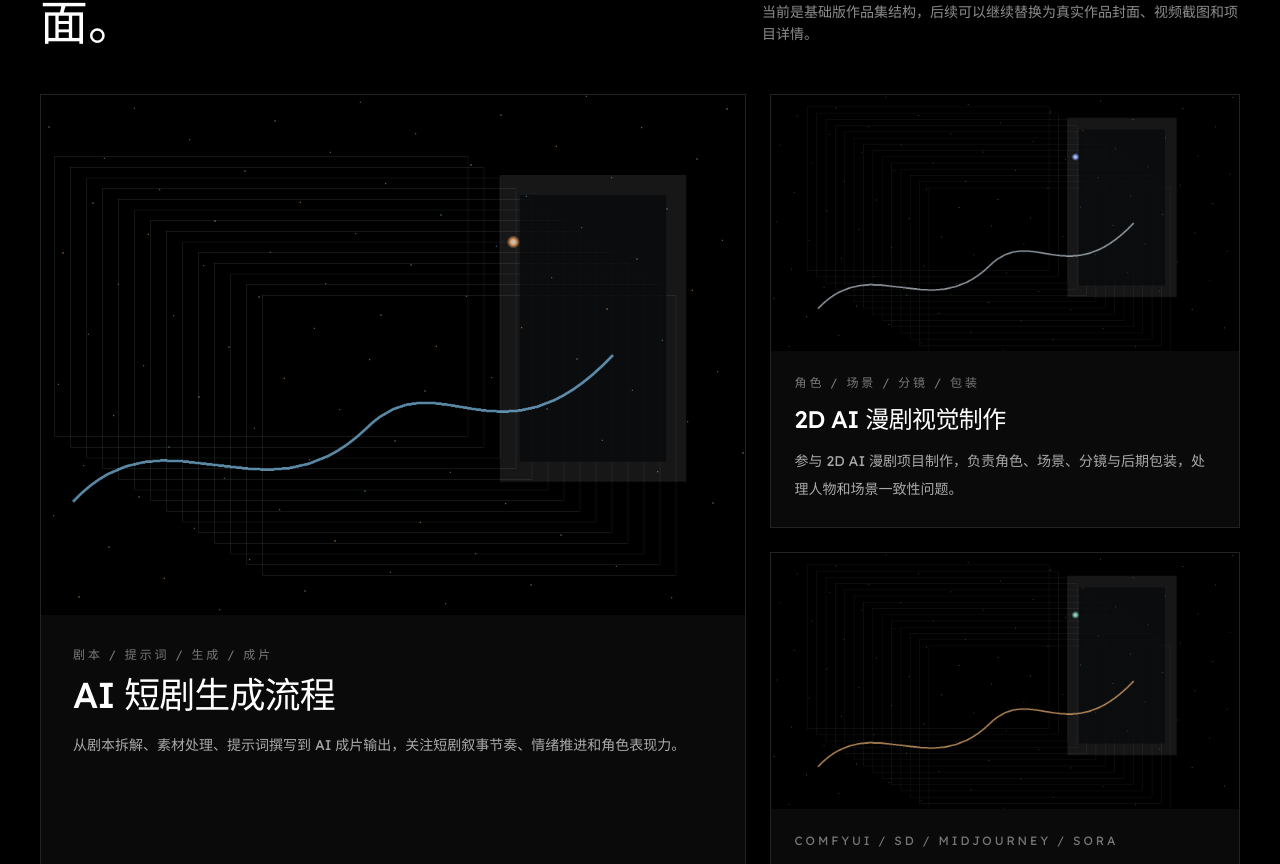
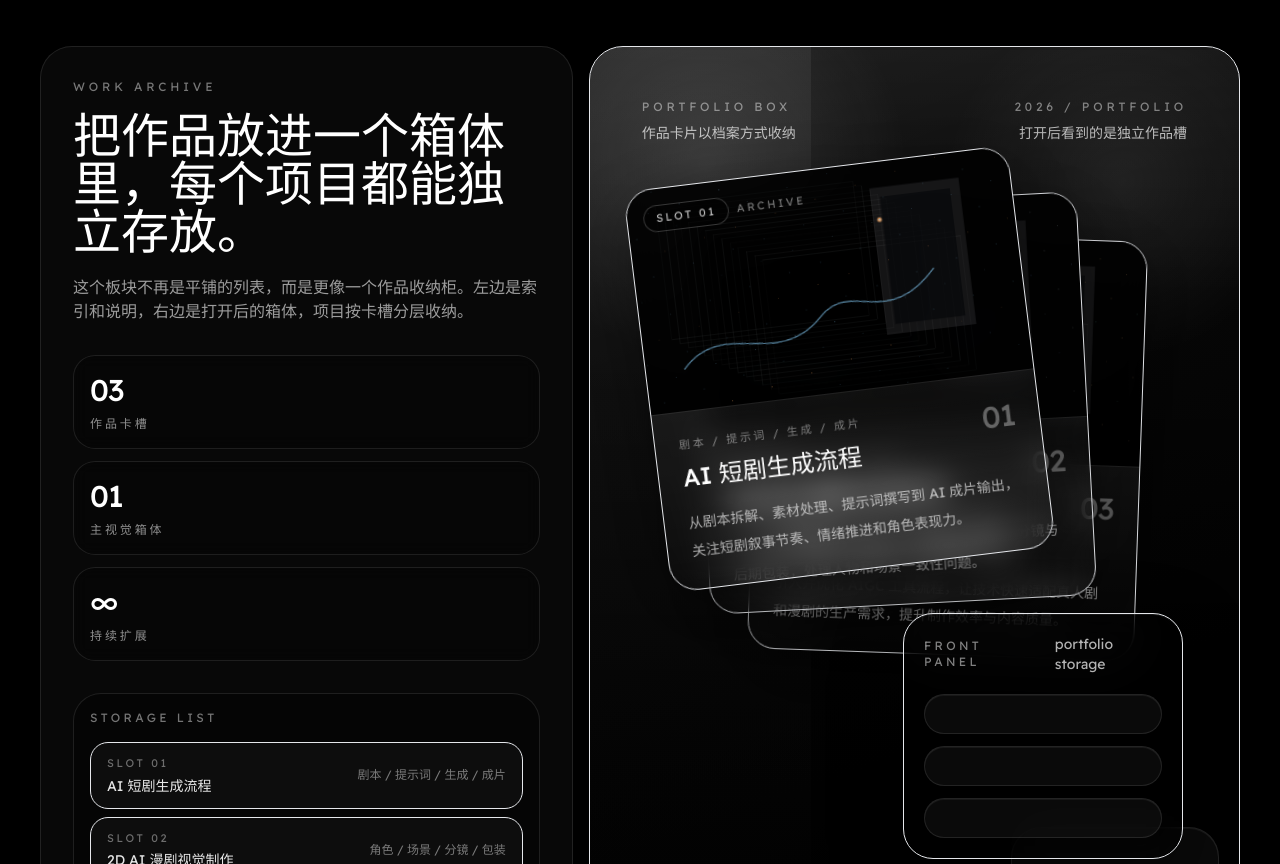
Before and after one commit to lzn18814004878-afk/linzhaoning, a React (Vite) app: page / in a window 1280 px wide. Shown: the part 2156-3020 px from the top of the page. Built offline with nearby package versions, Linux system fonts and the light colour scheme.

Commit message:
Redesign portfolio section as archive box

```diff
--- a/src/App.tsx
+++ b/src/App.tsx
@@ -52,6 +52,12 @@ const projects = [
   },
 ];
 
+const archiveHighlights = [
+  { value: "03", label: "作品卡槽" },
+  { value: "01", label: "主视觉箱体" },
+  { value: "∞", label: "持续扩展" },
+];
+
 const skills = [
   {
     title: "AI 视频提示词设计",
@@ -70,6 +76,163 @@ const skills = [
     text: "具备工具落地、团队技术答疑、进度管理和生成质量把控经验。",
   },
 ];
+
+function WorkVault() {
+  return (
+    <div className="grid gap-4 xl:grid-cols-[0.9fr_1.1fr]">
+      <div className="flex h-full flex-col justify-between rounded-[32px] border border-white/10 bg-white/[0.03] p-6 md:p-8">
+        <div>
+          <p className="text-xs uppercase tracking-[0.32em] text-white/45">
+            work archive
+          </p>
+          <h3 className="mt-4 max-w-xl text-3xl font-medium leading-tight text-white md:text-5xl">
+            把作品放进一个箱体里，每个项目都能独立存放。
+          </h3>
+          <p className="mt-5 max-w-xl text-sm leading-7 text-white/60 md:text-base">
+            这个板块不再是平铺的列表，而是更像一个作品收纳柜。左边是索引和说明，右边是打开后的箱体，项目按卡槽分层收纳。
+          </p>
+        </div>
+
+        <div className="mt-8 grid gap-3 sm:grid-cols-3 xl:grid-cols-1">
+          {archiveHighlights.map((item) => (
+            <div
+              key={item.label}
+              className="rounded-[22px] border border-white/10 bg-black/25 px-4 py-4 backdrop-blur"
+            >
+              <p className="text-3xl font-medium tracking-tight text-white">
+                {item.value}
+              </p>
+              <p className="mt-2 text-xs uppercase tracking-[0.24em] text-white/55">
+                {item.label}
+              </p>
+            </div>
+          ))}
+        </div>
+
+        <div className="mt-8 rounded-[28px] border border-white/10 bg-black/30 p-4">
+          <p className="text-xs uppercase tracking-[0.28em] text-white/45">
+            storage list
+          </p>
+          <div className="mt-4 space-y-2">
+            {projects.map((project, index) => (
+              <div
+                key={project.title}
+                className="flex items-center justify-between gap-4 rounded-[18px] border border-white/8 bg-white/[0.03] px-4 py-3"
+              >
+                <div>
+                  <p className="text-[11px] uppercase tracking-[0.24em] text-white/40">
+                    slot {String(index + 1).padStart(2, "0")}
+                  </p>
+                  <p className="mt-1 text-sm text-white/90">{project.title}</p>
+                </div>
+                <span className="max-w-[180px] text-right text-xs text-white/45">
+                  {project.meta}
+                </span>
+              </div>
+            ))}
+          </div>
+        </div>
+      </div>
+
+      <div className="relative overflow-hidden rounded-[34px] border border-white/12 bg-[linear-gradient(160deg,rgba(255,255,255,0.08),rgba(255,255,255,0.03)_28%,rgba(0,0,0,0.92)_78%)] p-4 md:p-6">
+        <div className="pointer-events-none absolute inset-0 bg-[radial-gradient(circle_at_18%_12%,rgba(255,255,255,0.12),transparent_20%),radial-gradient(circle_at_82%_14%,rgba(255,255,255,0.08),transparent_18%),linear-gradient(180deg,rgba(255,255,255,0.05),transparent_26%,rgba(0,0,0,0.58)_100%)]" />
+        <div className="pointer-events-none absolute inset-y-0 left-0 w-[34%] bg-[linear-gradient(180deg,rgba(255,255,255,0.06),rgba(255,255,255,0.01)_68%,rgba(0,0,0,0.24))]" />
+        <div className="pointer-events-none absolute bottom-5 right-5 h-40 w-52 rounded-[30px] border border-white/10 bg-white/[0.04] shadow-[inset_0_1px_0_rgba(255,255,255,0.06)]" />
+
+        <div className="relative h-[760px] md:h-[820px] [perspective:1800px]">
+          <div className="absolute left-7 top-7 z-20">
+            <p className="text-xs uppercase tracking-[0.32em] text-white/45">
+              portfolio box
+            </p>
+            <p className="mt-2 text-sm text-white/70">
+              作品卡片以档案方式收纳
+            </p>
+          </div>
+
+          <div className="absolute right-7 top-7 z-20 text-right">
+            <p className="text-xs uppercase tracking-[0.32em] text-white/45">
+              2026 / portfolio
+            </p>
+            <p className="mt-2 text-sm text-white/70">
+              打开后看到的是独立作品槽
+            </p>
+          </div>
+
+          <div className="absolute inset-x-8 bottom-8 top-24">
+            {projects.map((project, index) => {
+              const offsetX = index * 54;
+              const offsetY = index * 34;
+              const rotation = [-7, -3, 2][index] ?? 0;
+
+              return (
+                <article
+                  key={project.title}
+                  className="absolute left-0 top-0 w-[72%] max-w-[560px] overflow-hidden rounded-[28px] border border-white/14 bg-neutral-950/92 shadow-[0_26px_80px_rgba(0,0,0,0.45)] backdrop-blur-lg"
+                  style={{
+                    transform: `translate3d(${offsetX}px, ${offsetY}px, ${index * 20}px) rotate(${rotation}deg)`,
+                    zIndex: 30 - index,
+                  }}
+                >
+                  <div className="relative h-56 overflow-hidden">
+                    <img
+                      src={project.image}
+                      alt={project.title}
+                      className="h-full w-full object-cover opacity-90"
+                    />
+                    <div className="absolute inset-0 bg-gradient-to-t from-black/72 via-black/10 to-transparent" />
+                    <div className="absolute left-4 top-4 flex items-center gap-2">
+                      <span className="rounded-full border border-white/20 bg-black/45 px-3 py-1 text-[11px] uppercase tracking-[0.22em] text-white/75">
+                        slot {String(index + 1).padStart(2, "0")}
+                      </span>
+                      <span className="text-[11px] uppercase tracking-[0.24em] text-white/45">
+                        archive
+                      </span>
+                    </div>
+                  </div>
+                  <div className="border-t border-white/10 bg-[linear-gradient(180deg,rgba(255,255,255,0.05),rgba(255,255,255,0.01))] p-5 md:p-6">
+                    <div className="flex items-start justify-between gap-4">
+                      <div>
+                        <p className="text-[11px] uppercase tracking-[0.24em] text-white/45">
+                          {project.meta}
+                        </p>
+                        <h4 className="mt-2 text-2xl font-medium text-white">
+                          {project.title}
+                        </h4>
+                      </div>
+                      <span className="text-3xl font-medium tracking-tight text-white/35">
+                        0{index + 1}
+                      </span>
+                    </div>
+                    <p className="mt-4 max-w-lg text-sm leading-7 text-white/65">
+                      {project.desc}
+                    </p>
+                  </div>
+                </article>
+              );
+            })}
+          </div>
+
+          <div className="absolute bottom-8 right-8 z-40 w-[42%] min-w-[280px] rounded-[30px] border border-white/12 bg-black/55 p-5 shadow-[0_24px_70px_rgba(0,0,0,0.45),inset_0_1px_0_rgba(255,255,255,0.08)] backdrop-blur-xl">
+            <div className="mb-5 flex items-center justify-between gap-4">
+              <p className="text-xs uppercase tracking-[0.28em] text-white/50">
+                front panel
+              </p>
+              <p className="text-sm text-white/70">portfolio storage</p>
+            </div>
+            <div className="space-y-3">
+              {[0, 1, 2].map((item) => (
+                <div
+                  key={item}
+                  className="h-10 rounded-full border border-white/10 bg-white/[0.04] shadow-[inset_0_1px_0_rgba(255,255,255,0.06)]"
+                />
+              ))}
+            </div>
+          </div>
+        </div>
+      </div>
+    </div>
+  );
+}
 
 function PortfolioLogo() {
   return (
@@ -232,10 +395,11 @@ export default function App() {
         <div className="mx-auto max-w-[1700px]">
           <SectionHeading
             eyebrow="作品集"
-            title="这些项目展示我如何把提示词、结构和镜头运动转化为最终画面。"
-            description="当前是基础版作品集结构，后续可以继续替换为真实作品封面、视频截图和项目详情。"
+            title="把作品收进一个收纳箱里，每个项目都有独立卡槽。"
+            description="左边是索引，右边是箱体视图；后续可以继续往里面补充新的作品卡片。"
           />
-          <div className="grid gap-6 lg:grid-cols-[1.2fr_0.8fr]">
+          <WorkVault />
+          <div className="hidden">
             <article className="overflow-hidden border border-white/10 bg-neutral-950">
               <img src={asset("project-ai-drama.png")} alt="AI 短剧生成流程" className="h-[520px] w-full object-cover" />
               <div className="p-6 md:p-8">
```
